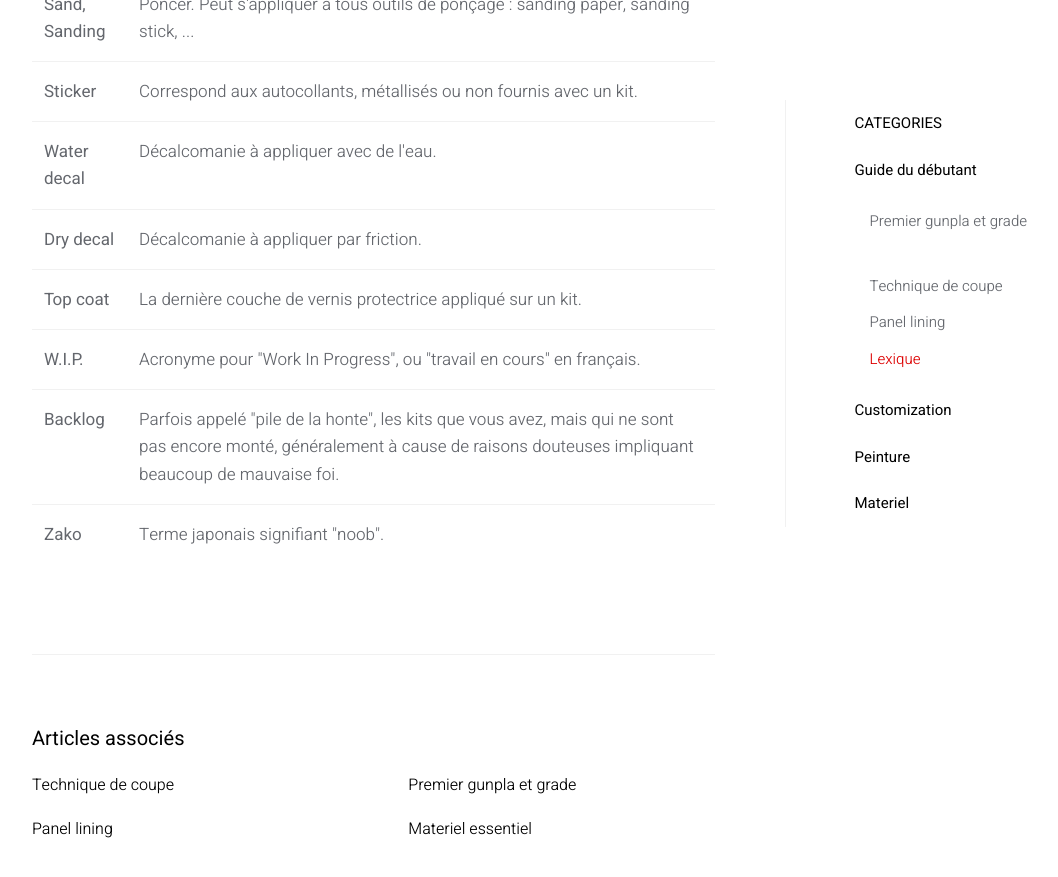
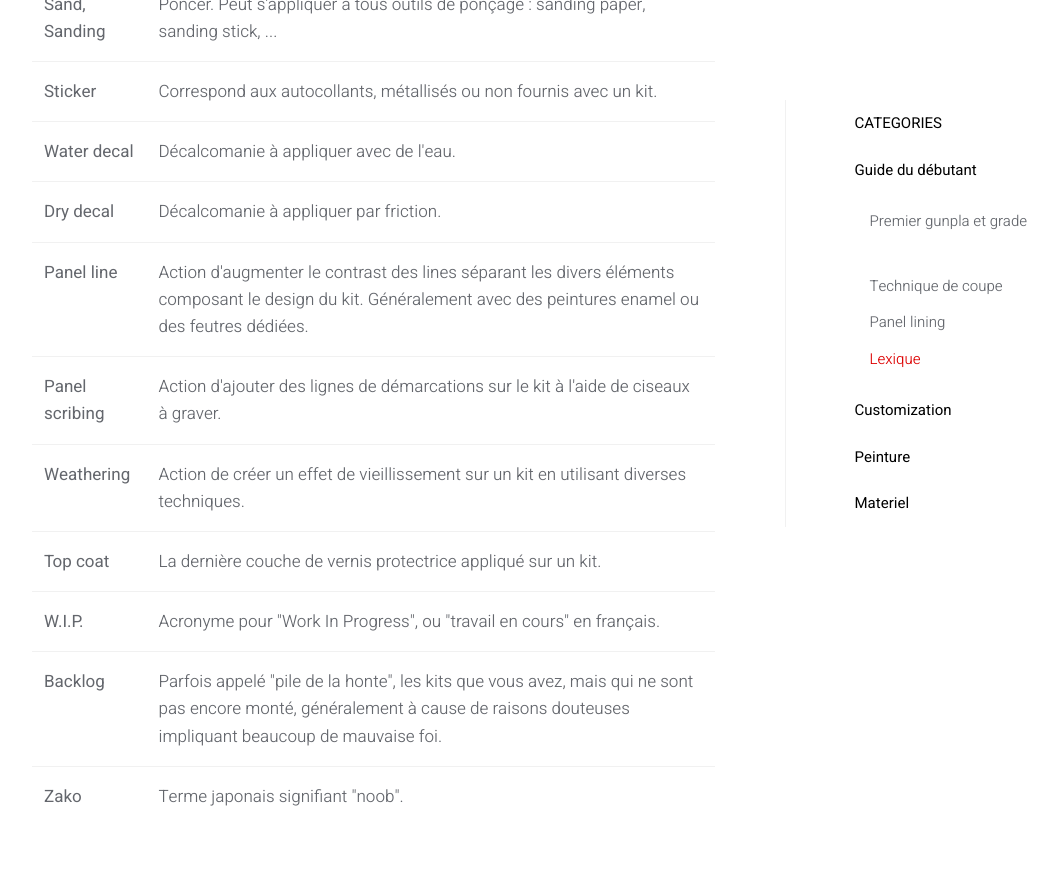
Before and after one commit to junthong/junthong.github.io, a Jekyll site: the page built from _articles/lexicon.md, in a window 1280 px wide and 900 px high, scrolled down 1037 px. Shown: the top 877 px of the window, without its empty margins (138-1196 px from the left). Built offline with Jekyll 4.4.1, drawn with Linux system fonts in a browser that asks for light colours.

Commit message:
Added: more lexicon.

```diff
--- a/_articles/lexicon.md
+++ b/_articles/lexicon.md
@@ -52,6 +52,18 @@ Comme tout hobby, le Gunpla viens avec son lot de jargon et de termes techniques
             <td>Décalcomanie à appliquer par friction.</td>
         </tr>
         <tr>
+            <td><strong>Panel line</strong></td>
+            <td>Action d'augmenter le contrast des lines séparant les divers éléments composant le design du kit. Généralement avec des peintures enamel ou des feutres dédiées.</td>
+        </tr>
+        <tr>
+            <td><strong>Panel scribing</strong></td>
+            <td>Action d'ajouter des lignes de démarcations sur le kit à l'aide de ciseaux à graver.</td>
+        </tr>
+        <tr>
+            <td><strong>Weathering</strong></td>
+            <td>Action de créer un effet de vieillissement sur un kit en utilisant diverses techniques.</td>
+        </tr>
+        <tr>
             <td><strong>Top coat</strong></td>
             <td>La dernière couche de vernis protectrice appliqué sur un kit.</td>
         </tr>
```
